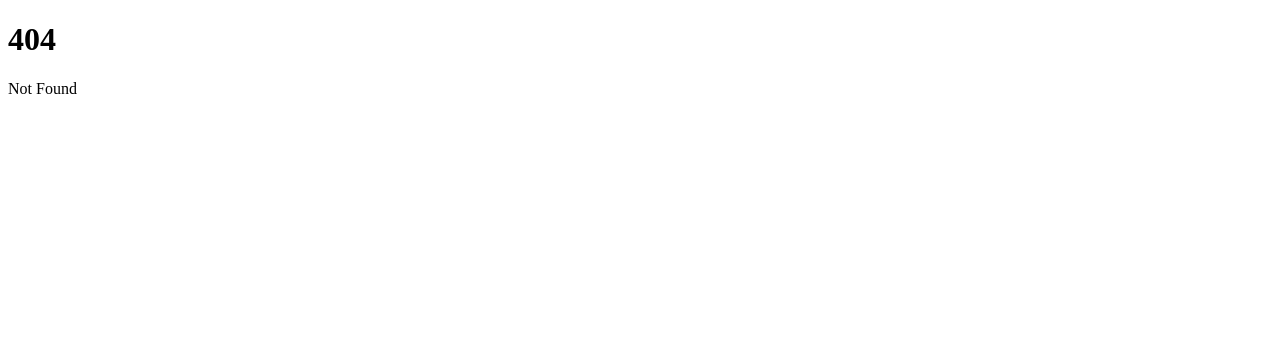
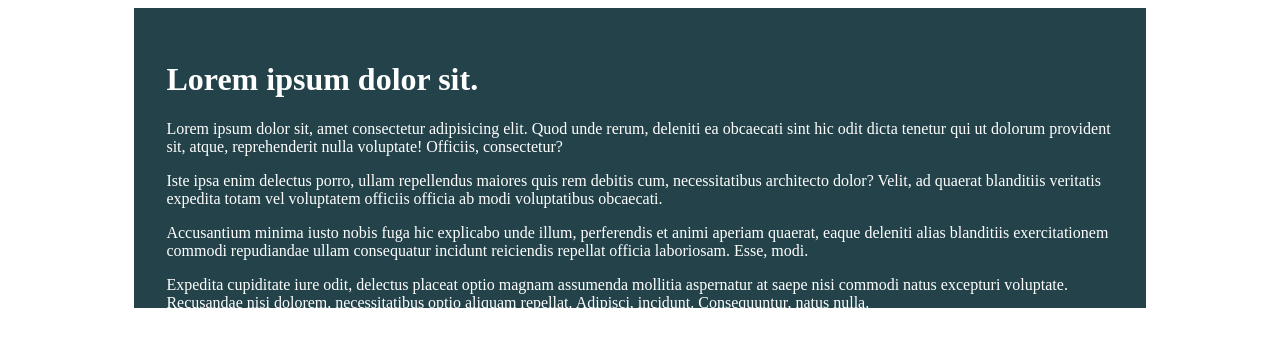
Before and after one commit to TaufiqHdyt/crl-21, a SvelteKit app: page /day-1/challenge in a window 1280 px wide. Before the commit this address had no page. Shown: the top 346 px of the page. Built offline with nearby package versions, Linux system fonts and the light colour scheme.

Commit message:
day 1 challenge

```diff
--- /dev/null
+++ b/src/routes/day-1/challenge/+page.server.ts
@@ -0,0 +1,7 @@
+import type { PageServerLoad } from './$types';
+
+export const load = (async () => {
+	return {
+		title: 'Day 1 Challenge'
+	};
+}) satisfies PageServerLoad;
--- /dev/null
+++ b/src/routes/day-1/challenge/+page.svelte
@@ -0,0 +1,35 @@
+<script lang="ts">
+	import type { PageData } from './$types';
+
+	export let data: PageData;
+</script>
+
+<div class="container">
+	<div class="intro-content">
+		<h1>Lorem ipsum dolor sit.</h1>
+		<p>
+			Lorem ipsum dolor sit, amet consectetur adipisicing elit. Quod unde rerum, deleniti ea
+			obcaecati sint hic odit dicta tenetur qui ut dolorum provident sit, atque, reprehenderit nulla
+			voluptate! Officiis, consectetur?
+		</p>
+		<p>
+			Iste ipsa enim delectus porro, ullam repellendus maiores quis rem debitis cum, necessitatibus
+			architecto dolor? Velit, ad quaerat blanditiis veritatis expedita totam vel voluptatem
+			officiis officia ab modi voluptatibus obcaecati.
+		</p>
+		<p>
+			Accusantium minima iusto nobis fuga hic explicabo unde illum, perferendis et animi aperiam
+			quaerat, eaque deleniti alias blanditiis exercitationem commodi repudiandae ullam consequatur
+			incidunt reiciendis repellat officia laboriosam. Esse, modi.
+		</p>
+		<p>
+			Expedita cupiditate iure odit, delectus placeat optio magnam assumenda mollitia aspernatur at
+			saepe nisi commodi natus excepturi voluptate. Recusandae nisi dolorem, necessitatibus optio
+			aliquam repellat. Adipisci, incidunt. Consequuntur, natus nulla.
+		</p>
+	</div>
+</div>
+
+<style>
+	@import 'style.css';
+</style>
--- /dev/null
+++ b/src/routes/day-1/challenge/style.css
@@ -0,0 +1,33 @@
+/* INSTRUCTIONS
+ *
+ * 1) Limit the total width of
+ *    the .intro-conent to about half
+ *    of it's parent
+ *
+ * 2) Stop the text from overflowing
+ *    out the bottom at small screen
+ *    widths
+ *
+ * You may modify the HTML if needed
+ *
+ */
+
+* {
+	box-sizing: border-box;
+}
+
+body {
+	margin: 0;
+	font-family: sans-serif;
+}
+
+.container {
+	background: #23424a;
+	color: white;
+
+	width: 80%;
+	margin: 0 auto;
+
+	padding: 2em;
+	height: 300px;
+}
```
